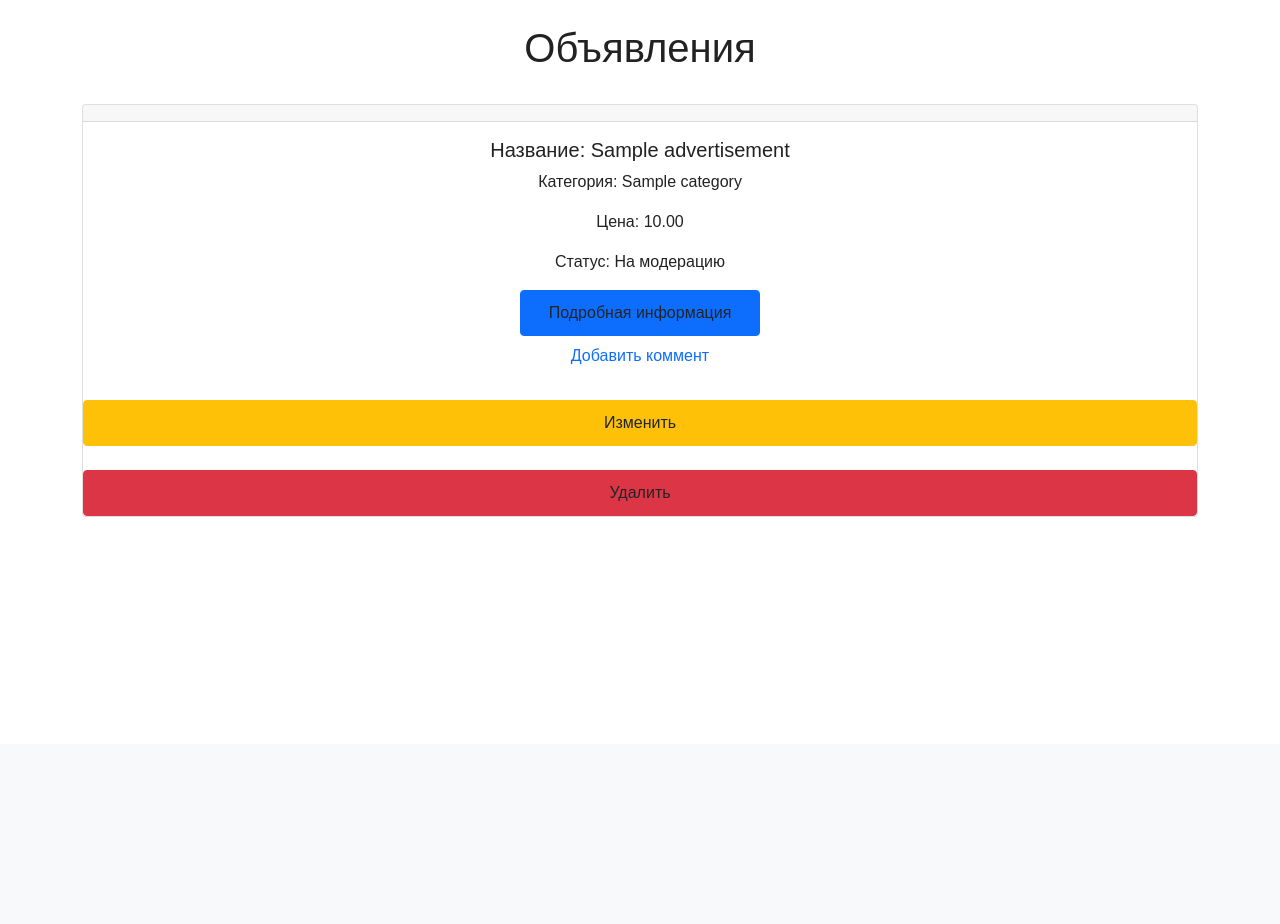
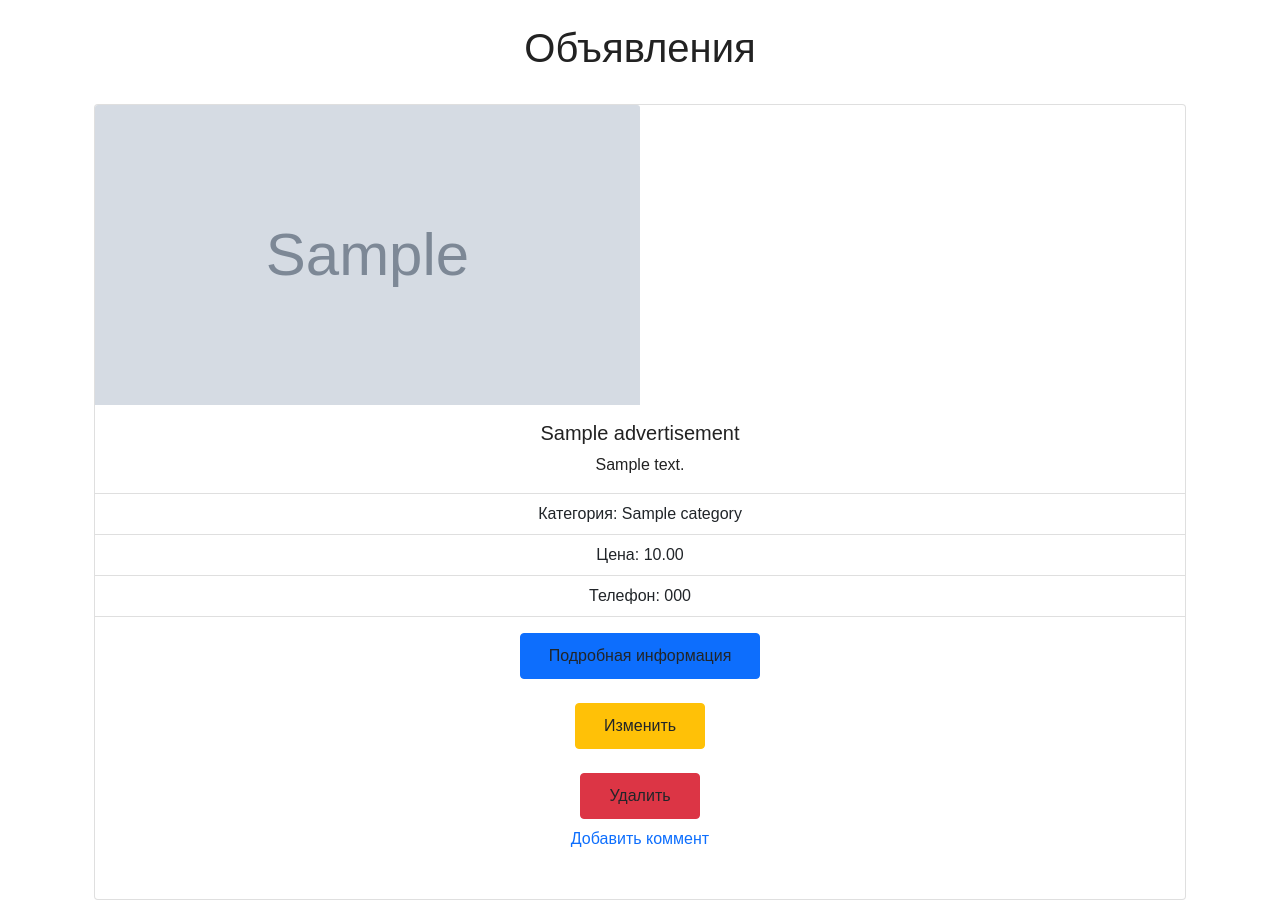
Before and after one commit to Kirillo1/Electronic_ADS, a Django app: page /author/1/ in a window 1280 px wide. Shown: the part 56-980 px from the top of the page. Before the commit the page ends 573 px from the top, so only its background shows below. Run offline with Django 4.2, Linux system fonts and the light colour scheme; tables that the repository leaves empty hold one stand-in row (values such as "Sample post"); grey boxes marked "Sample" are stand-in pictures.

Commit message:
#5. Изменен паршил шаблон вывода всех объявлений. Установлено фото по умолчанию из папки статик, если нет загруженной картинки. В моделях объявления изменил поле для изображения, при создании объявления, поле не обязательно.

```diff
--- a/source/advertisements/models.py
+++ b/source/advertisements/models.py
@@ -27,7 +27,7 @@ class Advertisement(models.Model):
         verbose_name="Фотография",
         upload_to="uploads/",
         null=True,
-        blank=False
+        blank=True
     )
     author = models.ForeignKey(User, related_name="advertisements", on_delete=models.SET_DEFAULT,
                                default=1, verbose_name="Автор", )
--- a/source/advertisements/templates/partial/ads_list.html
+++ b/source/advertisements/templates/partial/ads_list.html
@@ -1,19 +1,44 @@
+{% load static %}
 {% if advertisements %}<br/>
     <h1>Объявления</h1><br/>
 {% else %}
     <br/><h1>Нет объявлений</h1><br/>
 {% endif %}
 {% for advertisement in advertisements %}
-    <div class="card text-center">
-        <div class="card-header">
+    <div class="container">
+        <div class="card w-100">
+            {% if not advertisement.images %}
+                <img src="{% static 'img/no-image.png' %}" class="card-img-top w-50" height="350" alt="Картинка">
+
+            {% else %}
+                <img src="{{ advertisement.images.url }}" class="card-img-top w-50" height="300" alt="Картинка">
+            {% endif %}
+            <div class="card-body">
+                <h5 class="card-title">{{ advertisement.title }}</h5>
+                <p class="card-text">{{ advertisement.description }}</p>
             </div>
+            <ul class="list-group list-group-flush">
+                <li class="list-group-item">Категория: {{ advertisement.category }}</li>
+                <li class="list-group-item">Цена: {{ advertisement.price }}</li>
+                <li class="list-group-item">Телефон: {{ advertisement.author.profile.phone_number }}</li>
+            </ul>
             <div class="card-body">
-            <h5 class="card-title">Название: {{ advertisement.title }}</h5>
-            <p class="card-text">Категория: {{ advertisement.category }}</p>
-            <p class="card-text">Цена: {{ advertisement.price }}</p>
-            <p class="card-text">Статус: {{ advertisement.get_status_display }}</p>
-        </div>
-        <div>
+                <button type="submit" class="btn btn-primary"><a class="dropdown-item"
+                                                                 href="{% url "advertisements:ads_detail_view" advertisement.pk %}">Подробная
+                    информация</a></button>
+                <br><br>
+
+                <button type="button" class="btn btn-warning"><a class="dropdown-item"
+                                                                 href="{% url "advertisements:ads_update_view" advertisement.pk %}">Изменить</a>
+                </button>
+                <br><br>
+                <button type="button" class="btn btn-danger"><a class="dropdown-item"
+                                                                href="{% url "advertisements:ads_delete_view" advertisement.pk %}">Удалить</a>
+                </button>
+                <br>
+                <a class="nav-link" href="{% url "advertisements:ads_comment_create" advertisement.pk %}">Добавить
+                    коммент</a>
+                <br>
                 {% if user.is_authenticated %}
                     <p class="like-counter" id="like-counter-{{ advertisement.pk }}">{{ advertisement.likes.count }}</p>
                     {% if user in advertisement.likes.all %}
@@ -32,22 +57,7 @@
                     {% endif %}
                 {% endif %}
             </div>
-        <div>
-            <button type="submit" class="btn btn-primary"><a class="dropdown-item"
-                                                             href="{% url "advertisements:ads_detail_view" advertisement.pk %}">Подробная
-                информация</a></button>
         </div>
-        <a class="nav-link" href="{% url "advertisements:ads_comment_create" advertisement.pk %}">Добавить коммент</a>
-        <br>
-        <button type="button" class="btn btn-warning"><a class="dropdown-item"
-                                                         href="{% url "advertisements:ads_update_view" advertisement.pk %}">Изменить</a>
-        </button>
-        <br>
-        <button type="button" class="btn btn-danger"><a class="dropdown-item"
-                                                        href="{% url "advertisements:ads_delete_view" advertisement.pk %}">Удалить</a>
-        </button>
-
-
     </div><br>
 {% endfor %}
 {% if is_paginated %}
```
Also changed, not shown: source/advertisements/templates/advertisements/ads_detail_view.html (+10 -3 lines), source/advertisements/migrations/0007_alter_advertisement_images.py (added), source/advertisements/static/img/no-image.png (added). Lines whose indentation alone changed are shown as unchanged.
